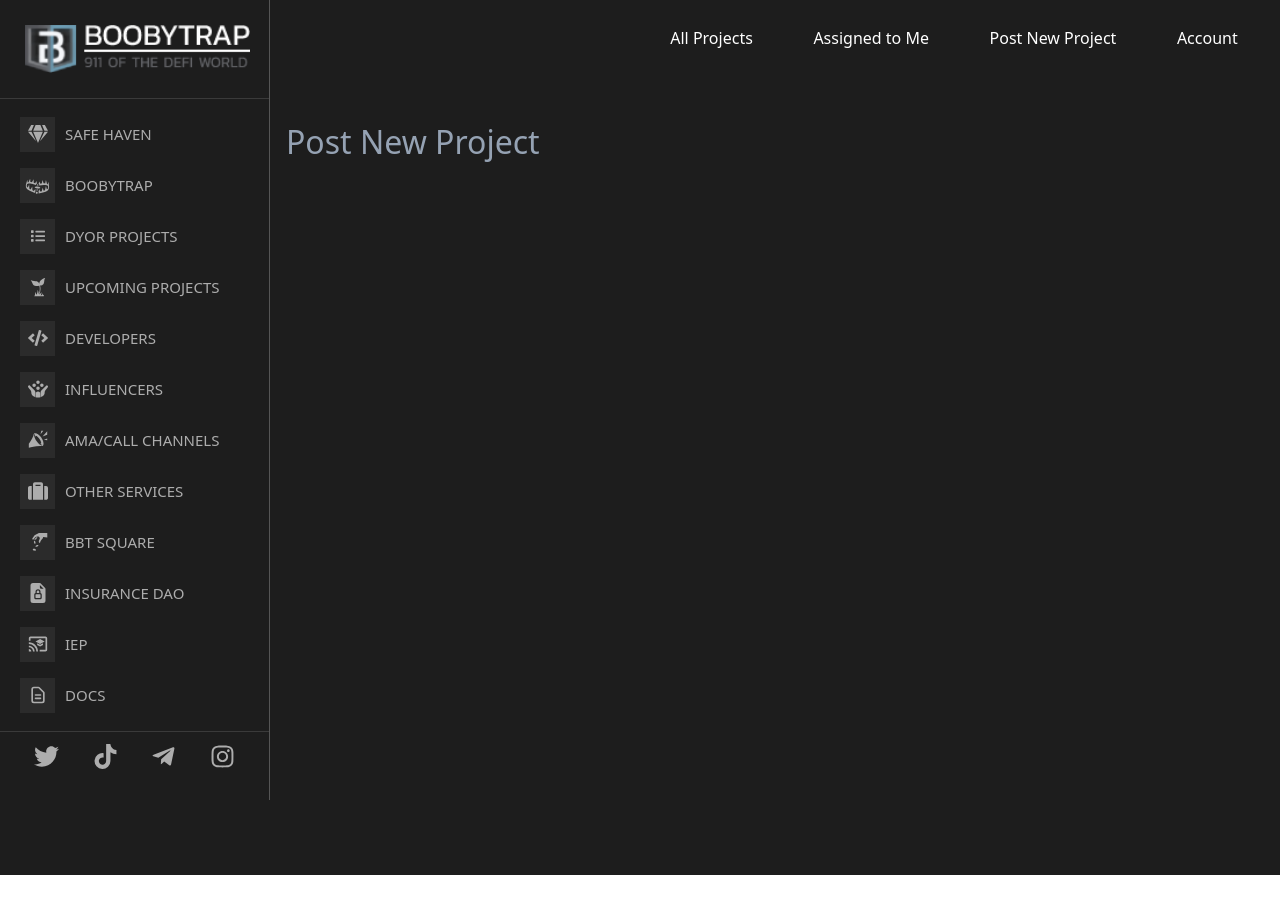
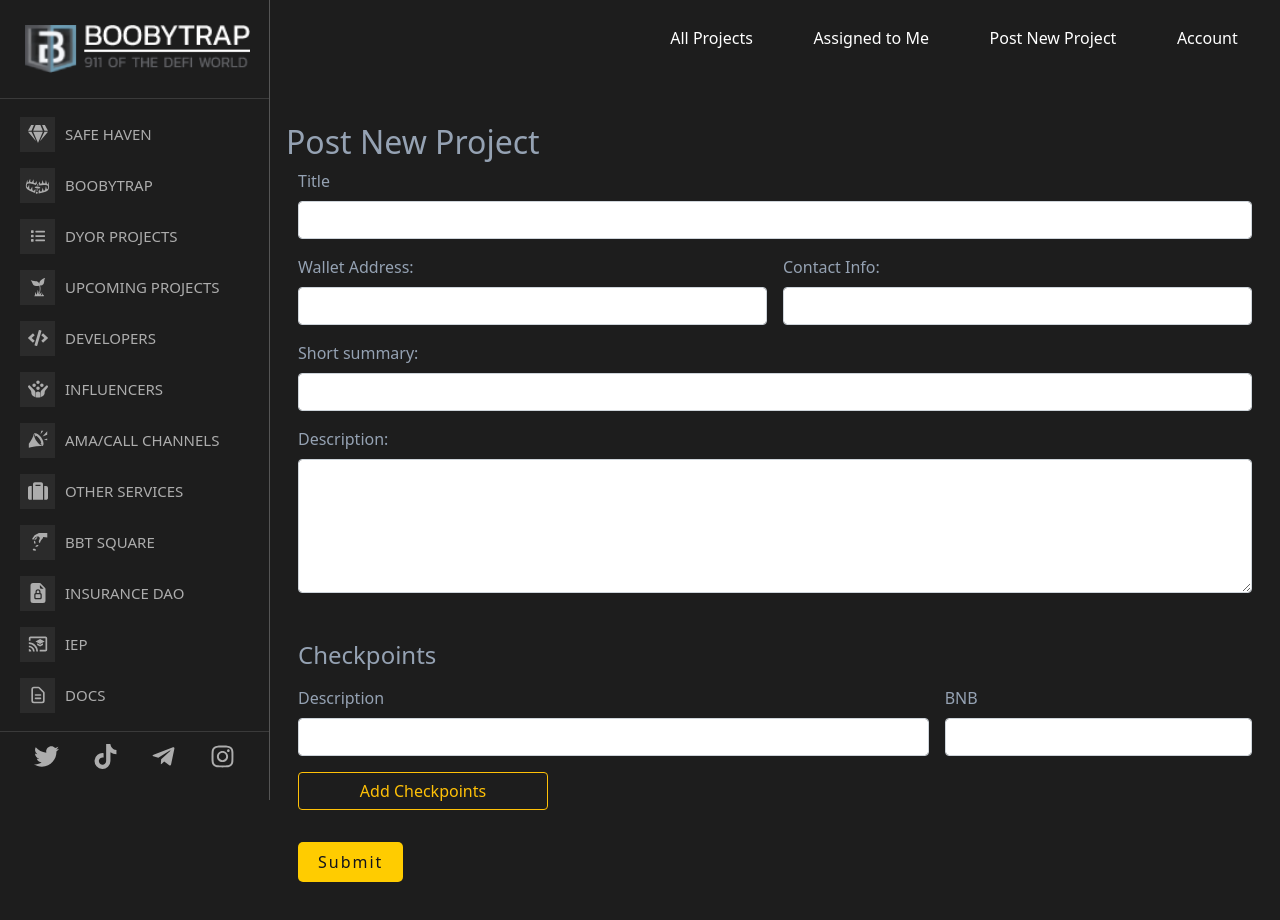
Before and after one commit to Mustafa-Siddique/BBTSquare, a React (Create React App) app: page /post in a window 1280 px wide. Shown: the top 920 px of the page. Before the commit the page ends 875 px from the top, so only its background shows below. Built offline with nearby package versions, Linux system fonts and the light colour scheme.

Commit message:
post-form_details-updated

```diff
--- a/package.json
+++ b/package.json
@@ -10,6 +10,7 @@
     "bootstrap": "^5.1.3",
     "react": "^17.0.2",
     "react-bootstrap": "^2.2.2",
+    "react-chrono": "^1.14.0",
     "react-device-detect": "^2.1.2",
     "react-dom": "^17.0.2",
     "react-icons": "^4.3.1",
--- a/src/App.css
+++ b/src/App.css
@@ -163,3 +163,37 @@
   max-width: 1150px;
   margin: auto;
 }
+
+/* Assigned Modal */
+.modal-content{
+  background-color: #292B33 !important;
+}
+.modal-header .btn-close{
+  filter: invert(1);
+}
+.modal-title{
+  color: #fff;
+}
+.modal-body .form-label{
+  color: #fff;
+}
+
+/* CHECKPOINTS */
+.css-16u30nb-TimelineControlContainer{
+  display: none !important;
+}
+.css-11ob3u4-Outline{
+  background-color: #441C72 !important;
+}
+.timeline-circle{
+  background-color: #441C72 !important;
+}
+.timeline-card-content{
+  background-color: #292B33 !important;
+}
+.css-4reink-TimelineCardTitle{
+  color: #fff !important;
+}
+.dummyInterest .card{
+  background-color: #292B33;
+}
--- a/src/Components/AllProjects.js
+++ b/src/Components/AllProjects.js
@@ -41,7 +41,7 @@
         <div className="card-body">
           <h5 className="card-title" style={{maxWidth:"calc(100% - 100px)"}}>{arr.name}</h5>
           <h5 style={{position:"absolute", right:"25px", top:"15px"}}>10 BNB</h5>
-          <h6 className="card-subtitle mb-2 text-light">Posted by: {arr.creator}</h6>
+          <h6 className="card-subtitle mb-2 text-light">Posted by: {arr.creatorWallet}</h6>
           <p className="card-text">Some quick example text to build on the card title and make up the bulk of the card's content.</p>
           <Link to="detail" className="btnYellow">Details</Link>
         </div>
--- /dev/null
+++ b/src/Components/Checkpoints.js
@@ -0,0 +1,26 @@
+import React from 'react'
+import { Chrono } from "react-chrono";
+
+export default function Checkpoints() {
+
+    const data = [
+        {
+          title: "1 BNB",
+          cardTitle: "Milestone Description 1",
+        },
+        {
+          title: "4 BNB",
+          cardTitle: "Milestone Description 2",
+        },
+        {
+          title: "5 BNB",
+          cardTitle: "Milestone Description 3",
+        },
+      ];
+
+  return (
+    <div className='my-4'>
+        <Chrono items={data} mode="HORIZONTAL" />
+    </div>
+  )
+}
--- /dev/null
+++ b/src/Components/DummyInterest.js
@@ -0,0 +1,41 @@
+import React from "react";
+
+export default function DummyInterest() {
+  const arrInterest = [
+    {
+      name: "John",
+      experience: "5 Months",
+      wallet: "0x7yub753hiu239yfhy46u",
+    },
+    {
+      name: "Tom",
+      experience: "14 Months",
+      wallet: "0xuehyl53hiu239yfhy85g",
+    },
+    {
+      name: "Bob",
+      experience: "1 Month",
+      wallet: "0x80tyl53hiu239yfhyth7",
+    },
+  ];
+
+  const renderInterest = (arrInterest, index) => {
+    return (
+      <div className="card my-4" key={index}>
+        <div className="card-header text-light fw-bold">Name: {arrInterest.name}</div>
+        <div className="card-body">
+          <blockquote className="blockquote mb-0">
+            <p>Experience: {arrInterest.experience}</p>
+            <footer className="blockquote-footer">
+              Wallet Address: <cite title="Source Title">{arrInterest.wallet}</cite>
+            </footer>
+          </blockquote>
+        </div>
+      </div>
+    );
+  };
+
+  return <div className="dummyInterest">
+      {arrInterest.map(renderInterest)}
+  </div>;
+}
--- /dev/null
+++ b/src/Components/Modal.js
@@ -0,0 +1,63 @@
+import React from "react";
+import { Button, Modal } from "react-bootstrap";
+import Form from "react-bootstrap/Form";
+
+export default function AssignedModal(props) {
+  return (
+    <div className="assignedModal">
+      <Modal
+        {...props}
+        size="lg"
+        aria-labelledby="contained-modal-title-vcenter"
+        centered
+      >
+        <Modal.Header closeButton>
+          <Modal.Title id="contained-modal-title-vcenter">
+            Show Your Interest
+          </Modal.Title>
+        </Modal.Header>
+        <Modal.Body>
+          <Form>
+            <Form.Group className="mb-3" controlId="formBasicName">
+              <Form.Label>Name</Form.Label>
+              <Form.Control
+                type="text"
+                placeholder="Your Name (as Registered on BoobyTrap)"
+                required
+              />
+              <Form.Text className="text-muted">
+                <a style={{color:"#ffcc00"}} href="">Register Yourself</a>
+              </Form.Text>
+            </Form.Group>
+
+            <Form.Group className="mb-3" controlId="formBasicExperience">
+              <Form.Label>Experience</Form.Label>
+              <Form.Control
+                type="number"
+                placeholder="Experience (in Months)"
+                required
+              />
+            </Form.Group>
+
+            <Form.Group className="mb-3" controlId="formBasicPortfolio">
+              <Form.Label>Portfolio Link/Previous Work</Form.Label>
+              <Form.Control type="url" placeholder="Experience (in Months)" required />
+            </Form.Group>
+
+            <Form.Group className="mb-3" controlId="formBasicWA">
+              <Form.Label>Wallet Address</Form.Label>
+              <Form.Control type="text" placeholder="Wallet Address" required />
+            </Form.Group>
+
+            <Button variant="warning" type="submit">
+              Submit
+            </Button>
+          </Form>
+        </Modal.Body>
+        <Modal.Footer>
+          <Button variant="warning" onClick={props.onHide}>Close</Button>
+        </Modal.Footer>
+      </Modal>
+    </div>
+  );
+}
--- a/src/Components/Navbar.js
+++ b/src/Components/Navbar.js
@@ -6,6 +6,8 @@
 export default function Navbar() {
 
   const [lg, setlg] = useState(false)
+
+  const [wallet, setWallet] = useState(false)
 
   return (
       <>
@@ -27,7 +29,7 @@
               <Link className="nav-link active" to="/post">Post New Project</Link>
             </li>
             <li className="nav-item">
-              <Link className="nav-link active" to="/">Account</Link>
+              <span className="nav-link active" onClick={() => setWallet(!wallet)}>{wallet === false ? "Account" : "0x000...000"}</span>
             </li>
           </ul>
           {/* <form className="d-flex">
--- a/src/Components/Posted.js
+++ b/src/Components/Posted.js
@@ -1,9 +1,88 @@
-import React from 'react'
+import React, { useState } from "react";
 
 export default function Posted() {
+
+  // const [checkpointCount, setCheckpointCount] = useState(1)
+
+  // [...Array(checkpointCount)].map((elementInArray, index) => (
+  //   <div className="" key={i}> Whatever needs to be rendered repeatedly </div>
+  //   )
+// )
+
   return (
-    <div className='postContainer py-5 px-3'>
+    <div className="postContainer py-5 px-3">
       <h2>Post New Project</h2>
+      <div className="container">
+        <form className="row g-3">
+          <div className="col-12">
+            <label for="inputAddress" className="form-label">
+              Title
+            </label>
+            <input
+              type="text"
+              className="form-control"
+              id="inputAddress"
+            />
+          </div>
+          <div className="col-md-6">
+            <label for="inputEmail4" className="form-label">
+              Wallet Address:
+            </label>
+            <input type="email" className="form-control" id="inputEmail4" />
+          </div>
+          <div className="col-md-6">
+            <label for="inputPassword4" className="form-label">
+              Contact Info:
+            </label>
+            <input
+              type="password"
+              className="form-control"
+              id="inputPassword4"
+            />
+          </div>
+          <div className="col-12">
+            <label for="inputAddress2" className="form-label">
+              Short summary:
+            </label>
+            <input
+              type="text"
+              className="form-control"
+              id="inputAddress2"
+            />
+          </div>
+
+          <div className="col-12">
+            <label for="inputAddress2" className="form-label">
+              Description:
+            </label>
+            <textarea
+              type="text"
+              className="form-control"
+              id="inputAddress2"
+              rows={5}
+            />
+          </div>
+          <h4 className="mt-5 mb-0">Checkpoints</h4>
+          <div className="col-md-8">
+            <label for="inputCity" className="form-label">
+              Description
+            </label>
+            <input type="text" className="form-control" id="inputCity" />
+          </div>
+          <div className="col-md-4">
+            <label for="inputZip" className="form-label">
+              BNB
+            </label>
+            <input type="text" className="form-control" id="inputZip" />
+          </div>
+          <button className="btn btn-outline-warning ms-2" style={{maxWidth:"250px"}}>Add Checkpoints</button>
+          <div className="col-12">
+            <button type="submit" className="btnYellow mt-3">
+              Submit
+            </button>
+          </div>
+        </form>
+      </div>
     </div>
-  )
+  );
 }
--- a/src/Components/ProjectDetail.js
+++ b/src/Components/ProjectDetail.js
@@ -1,9 +1,16 @@
-import React from 'react'
+import React, {useState} from 'react'
+import {Button} from 'react-bootstrap'
+import Checkpoints from './Checkpoints';
+import DummyInterest from './DummyInterest';
+import AssignedModal from './Modal';
 
 export default function ProjectDetail() {
+
+  const [modalShow, setModalShow] = useState(false);
+
   return (
     <div className='projectDetails py-5 px-3'>
-        <h1>Project Name</h1>
+        <h1 className='text-light'>Project Name</h1>
         <p>ID: xxxxxxxxxxxxxxxx</p>
 
         <div className="container">
@@ -15,7 +22,7 @@
             </tr>
             <tr>
               <th>Creator:</th>
-              <td>Creator Name &amp; Creator Wallet</td>
+              <td>0x00000000000000000000</td>
             </tr>
             <tr>
               <th>Assigned to:</th>
@@ -27,10 +34,25 @@
             </tr>
             <tr>
               <th>Posted On:</th>
-              <td>DATE</td>
+              <td>Jan 30, 2022, 11:04 AM UTC</td>
             </tr>
           </tbody>
         </table>
+        <Button variant="warning" onClick={() => setModalShow(true)}>
+          Show Your Interest
+        </Button>
+        <AssignedModal
+          show={modalShow}
+          onHide={() => setModalShow(false)}
+        />
+        <div className="container my-5">
+          <h4 className='text-light'>Checkpoints:</h4>
+          <Checkpoints/>
+        </div>
+        <div className="container">
+          <h4 className='text-light'>Recent Interests</h4>
+          <DummyInterest/>
+        </div>
         </div>
     </div>
   )
```
Also changed, not shown: 1 other file (tests, documents, lock files or other folders).
